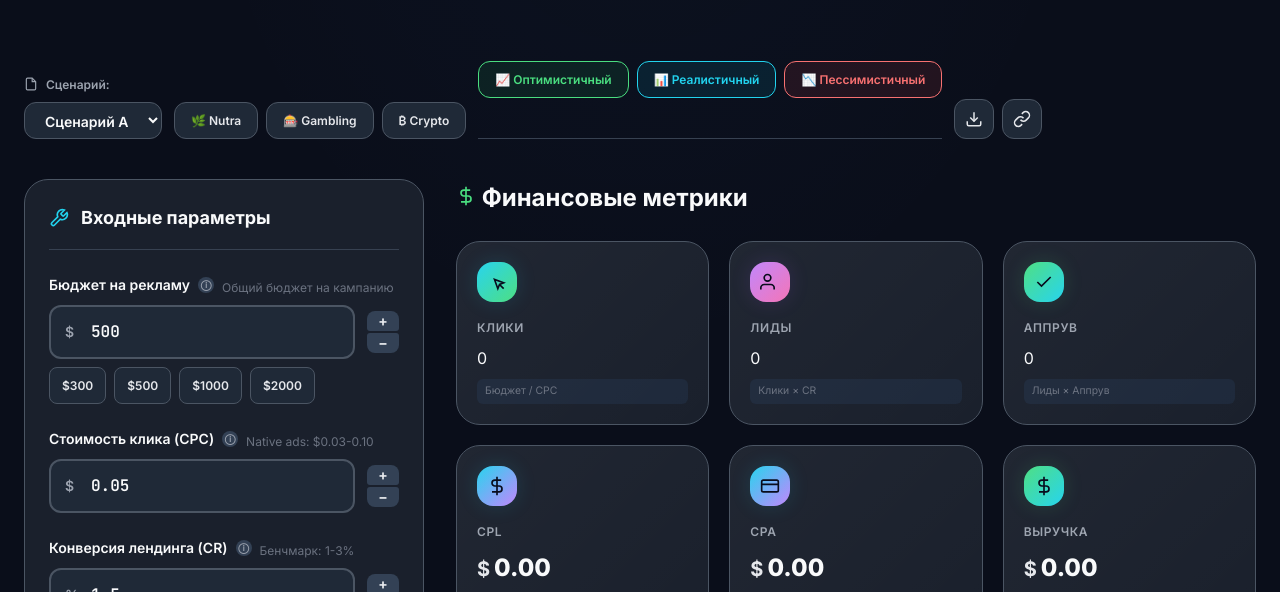
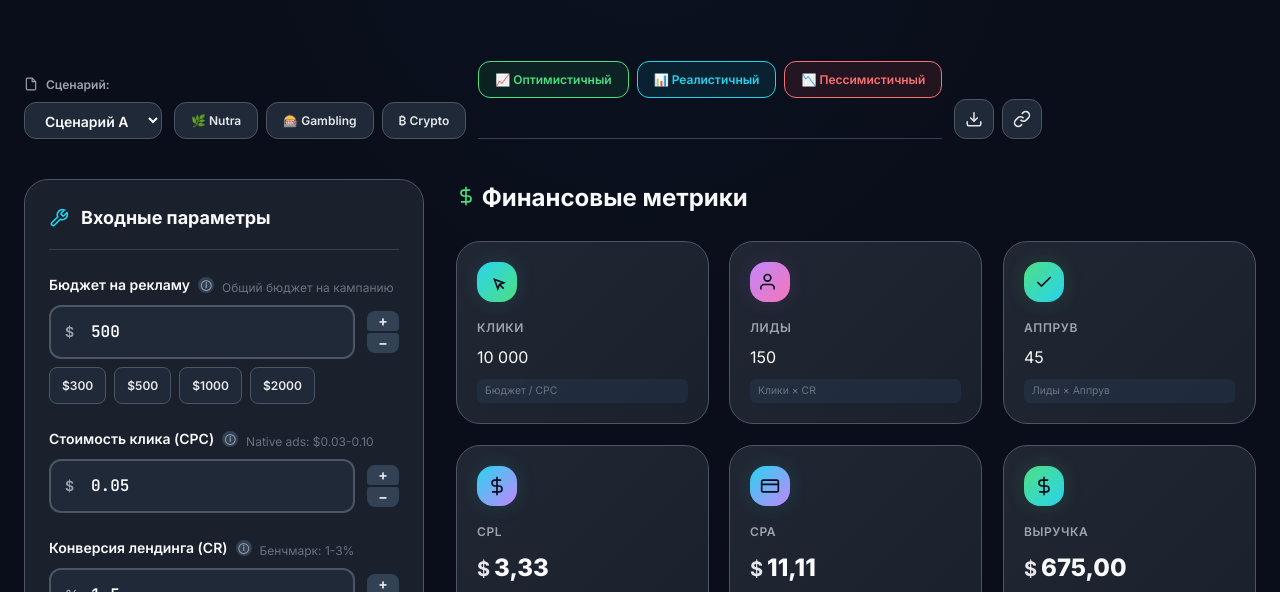
Before and after one commit to LongWinterNight/mehico-farma, a plain HTML site: page unit-economics.html in a window 1280 px wide. Shown: the part 204-796 px from the top of the page. Drawn offline with Linux system fonts and the light colour scheme.

Commit message:
fix: add dashboard.js to unit-economics.html to fix JS initialization

```diff
--- a/unit-economics.html
+++ b/unit-economics.html
@@ -474,6 +474,7 @@
     <script src="js/counter.js"></script>
     <script src="js/clipboard.js"></script>
     <script src="js/navigation.js"></script>
+    <script src="js/dashboard.js"></script>
     <script src="js/unit-economics.js"></script>
     <script src="js/app.js"></script>
 </body>
```
